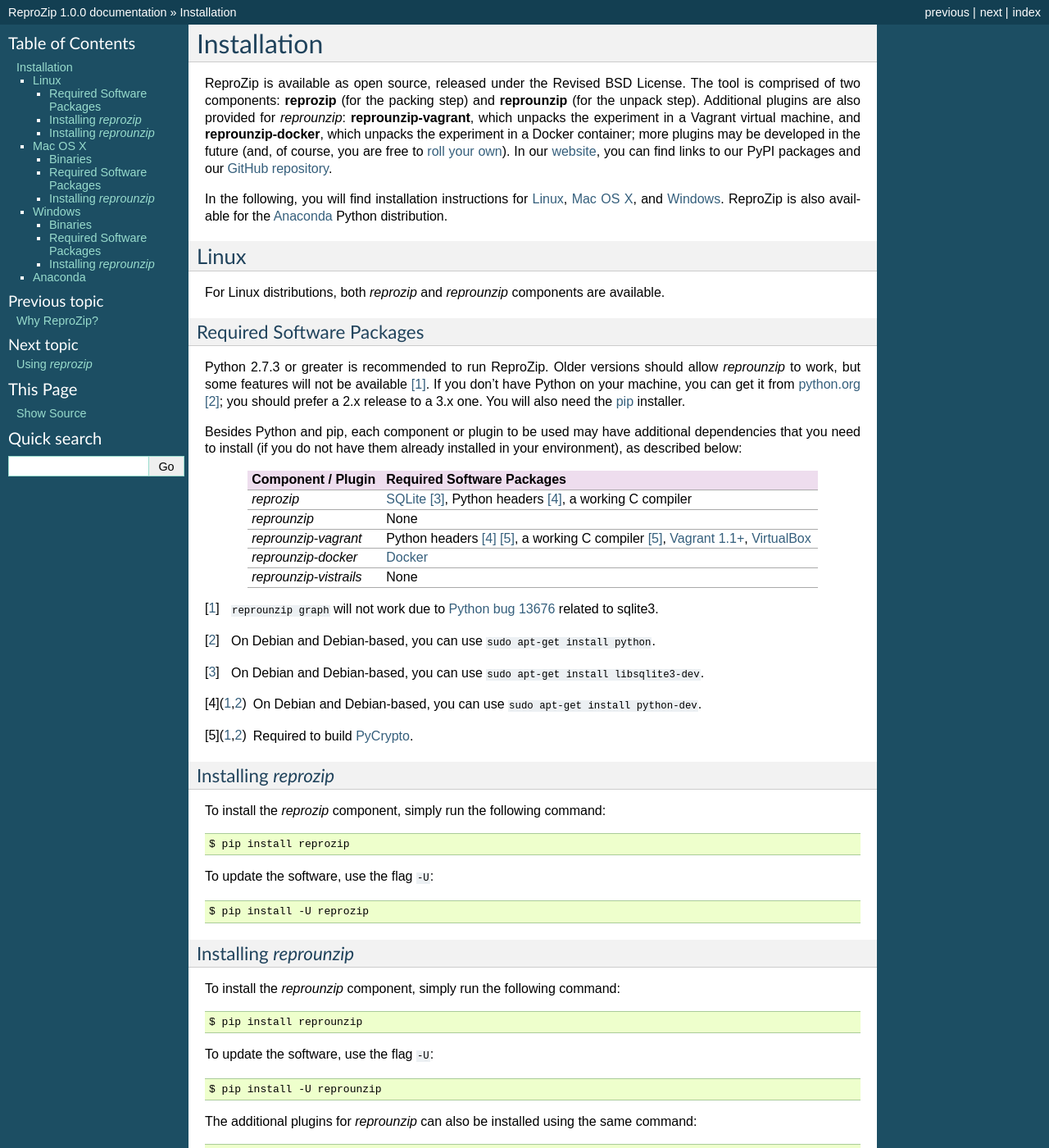
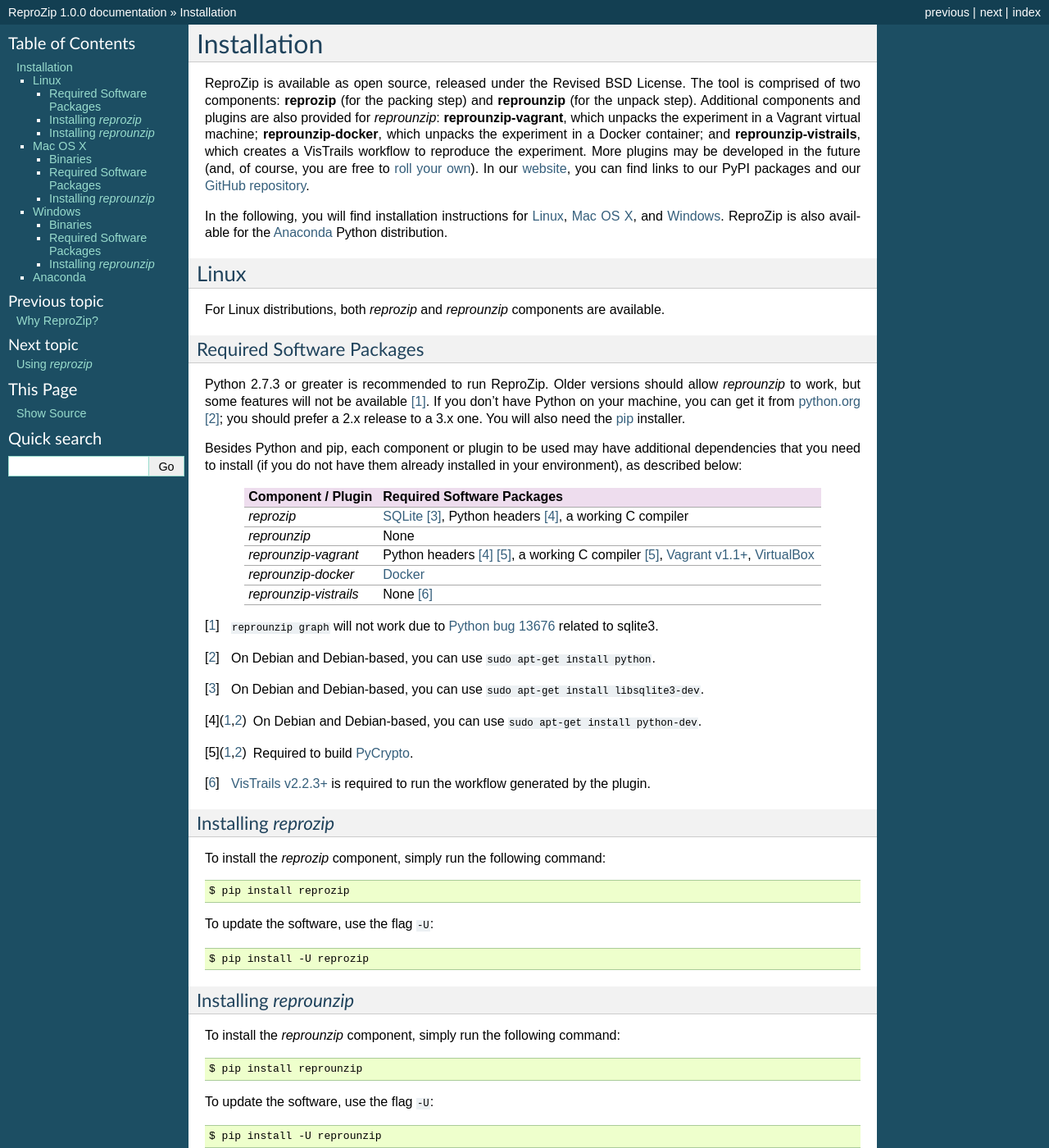
Before and after one commit to VIDA-NYU/reprozip, a Sphinx documentation site: the page built from docs/install.rst, in a window 1280 px wide and 1400 px high. Shown: the whole window at 82% size. Built offline with Sphinx 7.4.7, drawn with Linux system fonts in a browser that asks for light colours; some of the changed text lies outside the part shown.

Commit message:
DOC: pass over vistrails plugin

```diff
--- a/docs/install.rst
+++ b/docs/install.rst
@@ -3,7 +3,7 @@
 Installation
 ************
 
-ReproZip is available as open source, released under the Revised BSD License. The tool is comprised of two components: **reprozip** (for the packing step) and **reprounzip** (for the unpack step). Additional plugins are also provided for *reprounzip*: **reprounzip-vagrant**, which unpacks the experiment in a Vagrant virtual machine, and **reprounzip-docker**, which unpacks the experiment in a Docker container; more plugins may be developed in the future (and, of course, you are free to :ref:`roll your own <develop-plugins>`).
+ReproZip is available as open source, released under the Revised BSD License. The tool is comprised of two components: **reprozip** (for the packing step) and **reprounzip** (for the unpack step). Additional components and plugins are also provided for *reprounzip*: **reprounzip-vagrant**, which unpacks the experiment in a Vagrant virtual machine; **reprounzip-docker**, which unpacks the experiment in a Docker container; and **reprounzip-vistrails**, which creates a VisTrails workflow to reproduce the experiment. More plugins may be developed in the future (and, of course, you are free to :ref:`roll your own <develop-plugins>`).
 In our `website <http://vida-nyu.github.io/reprozip/>`__, you can find links to our PyPI packages and our `GitHub repository <https://github.com/ViDA-NYU/reprozip>`__.
 
 In the following, you will find installation instructions for :ref:`linux`, :ref:`mac`, and :ref:`windows`. ReproZip is also available for the :ref:`conda` Python distribution.
@@ -22,30 +22,31 @@
 
 Besides Python and pip, each component or plugin to be used may have additional dependencies that you need to install (if you do not have them already installed in your environment), as described below:
 
-+------------------------------+-----------------------------------------------+
-| Component / Plugin           | Required Software Packages                    |
-+==============================+===============================================+
-| *reprozip*                   | `SQLite <http://www.sqlite.org/>`__ [#deb2]_, |
-|                              | Python headers [#deb3]_,                      |
-|                              | a working C compiler                          |
-+------------------------------+-----------------------------------------------+
-| *reprounzip*                 | None                                          |
-+------------------------------+-----------------------------------------------+
-| *reprounzip-vagrant*         | Python headers [#deb3]_ [#pycrypton]_,        |
-|                              | a working C compiler [#pycrypton]_,           |
-|                              | `Vagrant 1.1+ <https://www.vagrantup.com/>`__,|
-|                              | `VirtualBox <https://www.virtualbox.org/>`__  |
-+------------------------------+-----------------------------------------------+
-| *reprounzip-docker*          | `Docker <https://www.docker.com/>`__          |
-+------------------------------+-----------------------------------------------+
-| *reprounzip-vistrails*       | None                                          |
-+------------------------------+-----------------------------------------------+
++------------------------------+------------------------------------------------+
+| Component / Plugin           | Required Software Packages                     |
++==============================+================================================+
+| *reprozip*                   | `SQLite <http://www.sqlite.org/>`__ [#deb2]_,  |
+|                              | Python headers [#deb3]_,                       |
+|                              | a working C compiler                           |
++------------------------------+------------------------------------------------+
+| *reprounzip*                 | None                                           |
++------------------------------+------------------------------------------------+
+| *reprounzip-vagrant*         | Python headers [#deb3]_ [#pycrypton]_,         |
+|                              | a working C compiler [#pycrypton]_,            |
+|                              | `Vagrant v1.1+ <https://www.vagrantup.com/>`__,|
+|                              | `VirtualBox <https://www.virtualbox.org/>`__   |
++------------------------------+------------------------------------------------+
+| *reprounzip-docker*          | `Docker <https://www.docker.com/>`__           |
++------------------------------+------------------------------------------------+
+| *reprounzip-vistrails*       | None [#vis1]_                                  |
++------------------------------+------------------------------------------------+
 
 ..  [#bug] ``reprounzip graph`` will not work due to `Python bug 13676 <http://bugs.python.org/issue13676>`__ related to sqlite3.
 ..  [#deb] On Debian and Debian-based, you can use ``sudo apt-get install python``.
 ..  [#deb2] On Debian and Debian-based, you can use ``sudo apt-get install libsqlite3-dev``.
 ..  [#deb3] On Debian and Debian-based, you can use ``sudo apt-get install python-dev``.
 ..  [#pycrypton] Required to build `PyCrypto <https://www.dlitz.net/software/pycrypto/>`__.
+..  [#vis1] `VisTrails v2.2.3+ <http://www.vistrails.org/>`__ is required to run the workflow generated by the plugin.
 
 Installing *reprozip*
 ---------------------
@@ -71,9 +72,9 @@
 
 The additional plugins for *reprounzip* can also be installed using the same command::
 
-    $ pip install reprounzip-docker reprounzip-vagrant
+    $ pip install reprounzip-docker reprounzip-vagrant reprounzip-vistrails
 
-Alternatively, you can install *reprounzip* with all the available plugins using::
+Alternatively, you can install *reprounzip* with all the available components and plugins using::
 
     $ pip install reprounzip[all]
 
@@ -96,24 +97,25 @@
 
 Besides Python and pip, each component or plugin to be used may have additional dependencies that you need to install (if you do not have them already installed in your environment), as described below:
 
-+------------------------------+-----------------------------------------------+
-| Component / Plugin           | Required Software Packages                    |
-+==============================+===============================================+
-| *reprounzip*                 | None                                          |
-+------------------------------+-----------------------------------------------+
-| *reprounzip-vagrant*         | Python headers [#macn]_ [#pycrypton2]_,       |
-|                              | a working C compiler [#macn]_ [#pycrypton2]_, |
-|                              | `Vagrant 1.1+ <https://www.vagrantup.com/>`__,|
-|                              | `VirtualBox <https://www.virtualbox.org/>`__  |
-+------------------------------+-----------------------------------------------+
-| *reprounzip-docker*          | `Docker <https://www.docker.com/>`__          |
-+------------------------------+-----------------------------------------------+
-| *reprounzip-vistrails*       | None                                          |
-+------------------------------+-----------------------------------------------+
++------------------------------+------------------------------------------------+
+| Component / Plugin           | Required Software Packages                     |
++==============================+================================================+
+| *reprounzip*                 | None                                           |
++------------------------------+------------------------------------------------+
+| *reprounzip-vagrant*         | Python headers [#macn]_ [#pycrypton2]_,        |
+|                              | a working C compiler [#macn]_ [#pycrypton2]_,  |
+|                              | `Vagrant v1.1+ <https://www.vagrantup.com/>`__,|
+|                              | `VirtualBox <https://www.virtualbox.org/>`__   |
++------------------------------+------------------------------------------------+
+| *reprounzip-docker*          | `Docker <https://www.docker.com/>`__           |
++------------------------------+------------------------------------------------+
+| *reprounzip-vistrails*       | None [#vis2]_                                  |
++------------------------------+------------------------------------------------+
 
 ..  [#bug2] ``reprounzip graph`` will not work due to `Python bug 13676 <http://bugs.python.org/issue13676>`__ related to sqlite3.
 ..  [#macn] This is usually provided by installing Xcode (in the Mac App Store) and the Command Line Developer Tools; instructions on installing the latter may depend on your Mac OS X version (some information on StackOverflow `here <http://stackoverflow.com/questions/9329243/xcode-4-4-and-later-install-command-line-tools?answertab=active#tab-top>`__).
 ..  [#pycrypton2] Required to build `PyCrypto <https://www.dlitz.net/software/pycrypto/>`__.
+..  [#vis2] `VisTrails v2.2.3+ <http://www.vistrails.org/>`__ is required to run the workflow generated by the plugin.
 
 ..  seealso:: :ref:`Why does reprounzip-vagrant installation fail with error "unknown argument: -mno-fused-madd" on Mac OS X? <compiler_mac>`
 
@@ -134,9 +136,9 @@
 
 The additional plugins for *reprounzip* can also be installed using the same command::
 
-    $ pip install reprounzip-docker reprounzip-vagrant
+    $ pip install reprounzip-docker reprounzip-vagrant reprounzip-vistrails
 
-Alternatively, you can install *reprounzip* with all the available plugins using::
+Alternatively, you can install *reprounzip* with all the available components and plugins using::
 
     $ pip install reprounzip[all]
 
@@ -165,16 +167,17 @@
 | *reprounzip*                 | None                                                                   |
 +------------------------------+------------------------------------------------------------------------+
 | *reprounzip-vagrant*         | `PyCrypto <https://www.dlitz.net/software/pycrypto/>`__ [#pycrypton3]_,|
-|                              | `Vagrant 1.1+ <https://www.vagrantup.com/>`__,                         |
+|                              | `Vagrant v1.1+ <https://www.vagrantup.com/>`__,                        |
 |                              | `VirtualBox <https://www.virtualbox.org/>`__                           |
 +------------------------------+------------------------------------------------------------------------+
 | *reprounzip-docker*          | `Docker <https://www.docker.com/>`__                                   |
 +------------------------------+------------------------------------------------------------------------+
-| *reprounzip-vistrails*       | None                                                                   |
+| *reprounzip-vistrails*       | None [#vis3]_                                                          |
 +------------------------------+------------------------------------------------------------------------+
 
 ..  [#bug3] ``reprounzip graph`` will not work due to `Python bug 13676 <http://bugs.python.org/issue13676>`__ related to sqlite3.
 ..  [#pycrypton3] A working C compiler is required to build PyCrypto. For installation without building from source, please see `this page <http://stackoverflow.com/questions/11405549/how-do-i-install-pycrypto-on-windows>`__.
+..  [#vis3] `VisTrails v2.2.3+ <http://www.vistrails.org/>`__ is required to run the workflow generated by the plugin.
 
 ..  seealso:: :ref:`Why does reprounzip-vagrant installation fail with error "Unable to find vcvarsall.bat" on Windows? <pycrypto_windows>`
 
@@ -191,10 +194,9 @@
 
 The additional plugins for *reprounzip* can also be installed using the same command::
 
-    $ pip install reprounzip-vagrant
-    $ pip install reprounzip-docker
+    $ pip install reprounzip-docker reprounzip-vagrant reprounzip-vistrails
 
-Alternatively, you can install *reprounzip* with all the available plugins using::
+Alternatively, you can install *reprounzip* with all the available components and plugins using::
 
     $ pip install reprounzip[all]
 
@@ -205,6 +207,6 @@
 
 *reprozip* and *reprounzip* can also be installed on the `Anaconda <https://store.continuum.io/cshop/anaconda>`__ Python distribution, from Binstar::
 
-    $ conda install -c https://conda.binstar.org/vida-nyu reprozip reprounzip reprounzip-docker reprounzip-vagrant
+    $ conda install -c https://conda.binstar.org/vida-nyu reprozip reprounzip reprounzip-docker reprounzip-vagrant reprounzip-vistrails
 
 Note, however, that *reprozip* is only available for Linux.
```
Also changed, not shown: docs/unpacking.rst (+4 -4 lines), docs/vistrails.rst (+14 -15 lines).
